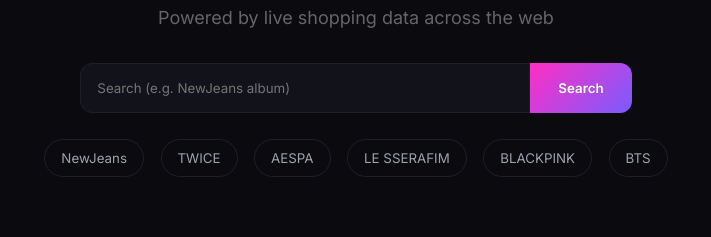
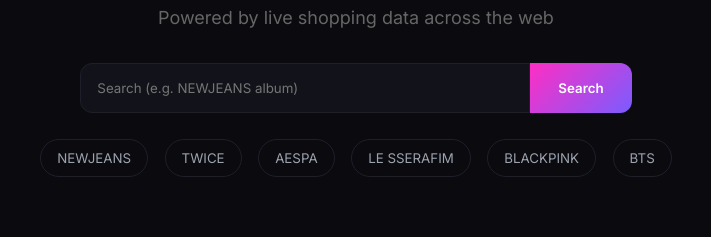
Before and after one commit to Br0d1e/findkpop, a website: page index.html in a window 1280 px wide. Shown: the part 265-502 px from the top of the page, 284-995 px from the left. Drawn offline with Linux system fonts and the light colour scheme.

Commit message:
Update index.html

```diff
--- a/index.html
+++ b/index.html
@@ -246,12 +246,12 @@
   </p>
 
   <div class="search-box">
-    <input id="searchInput" placeholder="Search (e.g. NewJeans album)">
+    <input id="searchInput" placeholder="Search (e.g. NEWJEANS album)">
     <button onclick="search()">Search</button>
   </div>
 
   <div class="quick">
-    <button onclick="quickSearch('NewJeans album')">NewJeans</button>
+    <button onclick="quickSearch('NEWJEANS album')">NEWJEANS</button>
     <button onclick="quickSearch('TWICE album')">TWICE</button>
     <button onclick="quickSearch('AESPA album')">AESPA</button>
     <button onclick="quickSearch('LE SSERAFIM album')">LE SSERAFIM</button>
```
